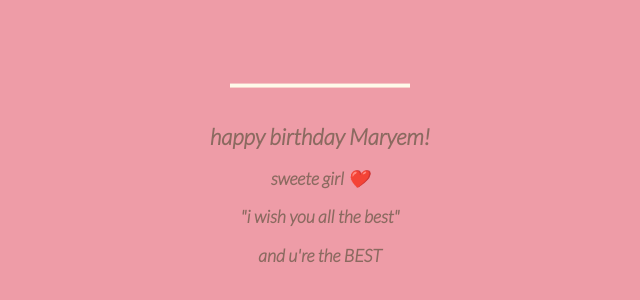
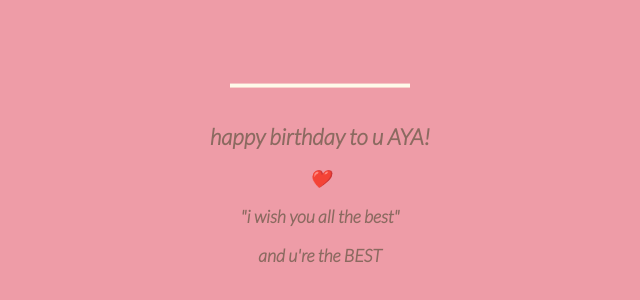
Before and after one commit to SofianeELH/birthday-gift-cake, a plain HTML site: page index.html in a window 1280 px wide. Shown: the part 240-540 px from the top of the page, without its empty margins (328-968 px from the left). Drawn offline with Linux system fonts and the light colour scheme.

Commit message:
Update index.html

```diff
--- a/index.html
+++ b/index.html
@@ -283,10 +283,11 @@
         <rect x="10" y="475.571" fill="#fefae9" width="180" height="4" />
       </svg>
       <div class="text">
-      <h1>happy birthday Maryem!</h1>
-      <p class="name">sweete girl ❤️</p>
+      <h1>happy birthday to u AYA!</h1>
+      <p class="name">    ❤️    </p>
       <p class="name">"i wish you all the best"</p>
       <p class="name">    and u're the BEST </p>
       </div>
   </body>
+
 </html>
```
